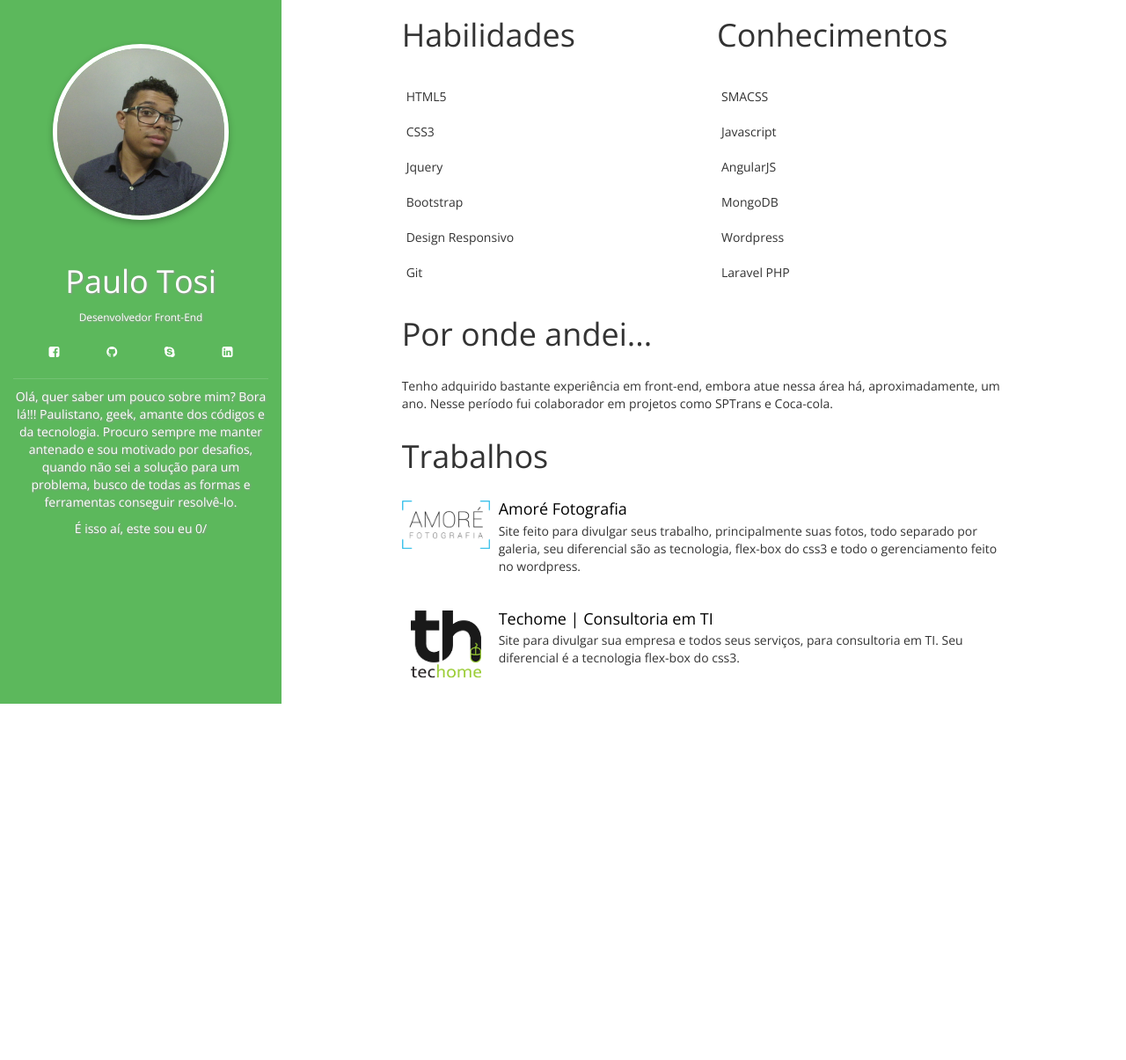
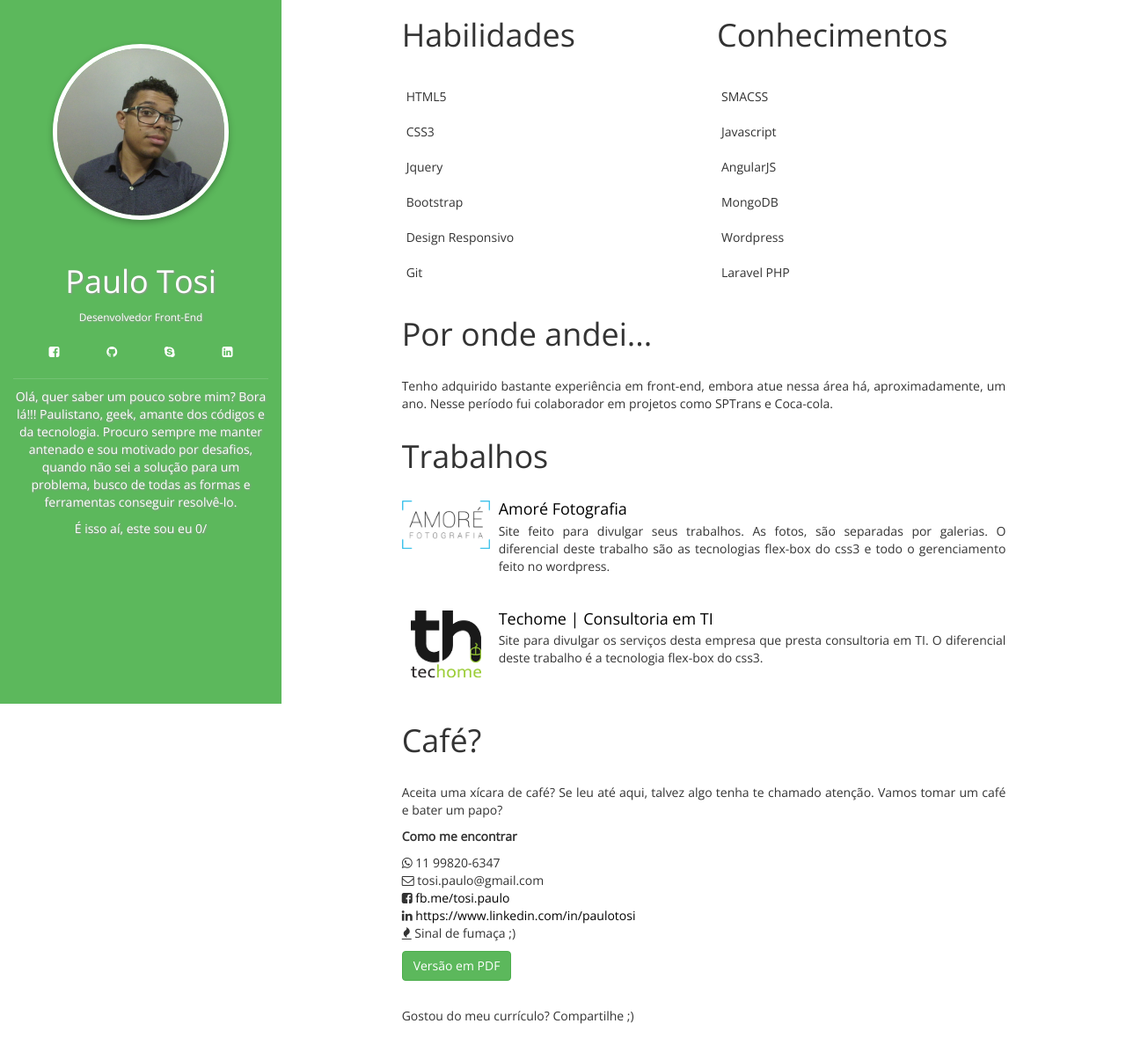
Before and after one commit to tosipaulo/tosipaulo.github.io, a PHP site: page / in a window 1280 px wide. Shown: the whole page at 88% size. Before the commit the page ends 800 px from the top, so only its background shows below. Run offline with PHP 8.4, Linux system fonts and the light colour scheme; style sheets or scripts are compiled from the project's sources; some libraries are stand-ins or nearby versions.

Commit message:
Finalizando cv

```diff
--- a/css/main.css
+++ b/css/main.css
@@ -5,7 +5,8 @@
 	background-attachment: fixed;
 } */
 body {
-  font-family: "Open Sans", sans-serif !important; }
+  font-family: "Open Sans", sans-serif !important;
+  text-align: justify; }
 
 .title-page {
   margin-bottom: 30px; }
@@ -155,12 +156,34 @@ body {
   .wrapper-content__main > .article {
     float: left;
     width: 100%; } }
+.wrapper-content__main > .article a {
+  color: #000; }
 .wrapper-content__main > .article > .media {
   margin-bottom: 30px; }
 .wrapper-content__main > .article > .media > .media-left {
   width: 100px; }
-.wrapper-content__main > .article > .media a {
-  color: #000; }
+.wrapper-content__main > .article > a {
+  color: #fff; }
+.wrapper-content__main > .share {
+  position: relative;
+  float: left;
+  width: 100%;
+  min-height: 1px;
+  padding-left: 15px;
+  padding-right: 15px;
+  position: relative;
+  min-height: 1px;
+  padding-left: 15px;
+  padding-right: 15px;
+  margin-top: 30px;
+  margin-bottom: 30px; }
+@media (min-width: 992px) {
+  .wrapper-content__main > .share {
+    float: left;
+    width: 100%; } }
+.wrapper-content__main > .share > iframe {
+  position: relative;
+  top: 6px; }
 
 @media screen and (min-width: 769px) {
   .wrapper-content__sidebar {
--- a/index.html
+++ b/index.html
@@ -13,8 +13,6 @@
 	<meta property="og:type" content="website">
 	<meta property="og:image" content="">
 	<meta property="og:image:type" content="image/jpeg">
-	<meta property="og:image:width" content="800">
-	<meta property="og:image:height" content="600">
 	<meta property="og:site_name" content="Paulo Tosi">
 	<link rel="icon" href="images/favicon.png" />
 	<!-- Font Open Sans -->
@@ -122,7 +120,7 @@
 					  </div>
 					  <div class="media-body">
 					    <h4 class="media-heading"><a href="http://amorefotografia.com.br/">Amoré Fotografia</a></h4>
-					    <p>Site feito para divulgar seus trabalho, principalmente suas fotos, todo separado por galeria, seu diferencial são as tecnologia, flex-box do css3 e todo o gerenciamento feito no wordpress.</p>
+					    <p>Site feito para divulgar seus trabalhos. As fotos, são separadas por galerias. O diferencial deste trabalho são as tecnologias flex-box do css3 e todo o gerenciamento feito no wordpress.</p>
 					  </div>
 					</div>
 				</article>
@@ -136,12 +134,36 @@
 					  </div>
 					  <div class="media-body">
 					    <h4 class="media-heading"><a href="http://techome.net.br/">Techome | Consultoria em TI</a></h4>
-					    <p>Site para divulgar sua empresa e todos seus serviços, para consultoria em TI. Seu diferencial é a tecnologia flex-box do css3.</p>
+					    <p>Site para divulgar os serviços desta empresa que presta consultoria  em TI. O diferencial deste trabalho é a tecnologia flex-box do css3.</p>
 					  </div>
 					</div>
 				</article>
 
+				<article class="article">
+					<h1 class="title-page">Café?</h1>
+					<p>Aceita uma xícara de café? Se leu até aqui, talvez algo tenha te chamado atenção. Vamos tomar um café e bater um papo?</p>
+					<p><strong>Como me encontrar</strong></p>
+					<ul class="list-unstyled">
+						<li><i class="fa fa-whatsapp"></i> 11 99820-6347</li>
+						<li><i class="fa fa-envelope-o"></i> tosi.paulo@gmail.com</li>
+						<li><i class="fa fa-facebook-square"></i> <a href="http://fb.me/tosi.paulo">fb.me/tosi.paulo</a></li>
+						<li><i class="fa fa-linkedin"></i> <a href="https://www.linkedin.com/in/paulotosi">https://www.linkedin.com/in/paulotosi</a></li>
+						<li><i class="fa fa-fire"></i> Sinal de fumaça ;)</li>
+					</ul>
 
+					<a href="" class="btn btn-success">Versão em PDF</a>
+
+				</article>
+
+				<article class="share">
+
+					<p>Gostou do meu currículo? Compartilhe ;)</p>
+
+					<div class="fb-share-button" data-href="http://tosipaulo.github.io/" data-layout="button_count"></div>
+
+					<a href="whatsapp://send" onclick="ga.send('btn2');" data-text="Paulo Tosi | Desenvolvedor Front-End" data-href="http://tosipaulo.github.io/" class="wa_btn wa_btn_s" style="display: none">Compartilhar</a>
+
+				</article>
 
 			</div>
 
@@ -154,7 +176,23 @@
 	<script>
 		$(function () {
 		  $('[data-toggle="tooltip"]').tooltip()
-		})
+		});
+
+		(function(d, s, id) {
+		  var js, fjs = d.getElementsByTagName(s)[0];
+		  if (d.getElementById(id)) return;
+		  js = d.createElement(s); js.id = id;
+		  js.src = "//connect.facebook.net/pt_BR/sdk.js#xfbml=1&version=v2.5&appId=132996026884910";
+		  fjs.parentNode.insertBefore(js, fjs);
+		}(document, 'script', 'facebook-jssdk'));
+
+		var GA = function() {};
+		GA.prototype.send = function(input) {
+
+		};
+		var ga = new GA();
+
 	</script>
+	<script type="text/javascript" src="http://rdeveloper.com.br/sharingan/dist/whatsapp-button.js"></script>
 </body>
 </html>
--- a/scss/_base/_base.scss
+++ b/scss/_base/_base.scss
@@ -7,6 +7,7 @@
 
 body {
 	font-family: $fonts !important;
+	text-align: justify;
 }
 
 .title-page {
--- a/scss/_layout/_main.scss
+++ b/scss/_layout/_main.scss
@@ -23,17 +23,35 @@
 			@include make-xs-column(12);
 			@include make-md-column(12);
 
+			a {
+				color: #000;
+			}
+
+
 			> .media {
 				margin-bottom: 30px;
 
 				> .media-left {
 					width: 100px;
 				}
+			}
 
-				a {
-					color: #000;
-				}
+			> a {
+				color: #fff;
 			}
 		}
+
+		> .share {
+			@include make-xs-column(12);
+			@include make-md-column(12);
+			margin-top: 30px;
+			margin-bottom: 30px;
+
+			> iframe {
+			    position: relative;
+				top: 6px;
+			}
+		}
+
 	}
 }
```
Also changed, not shown: 1 other file.
